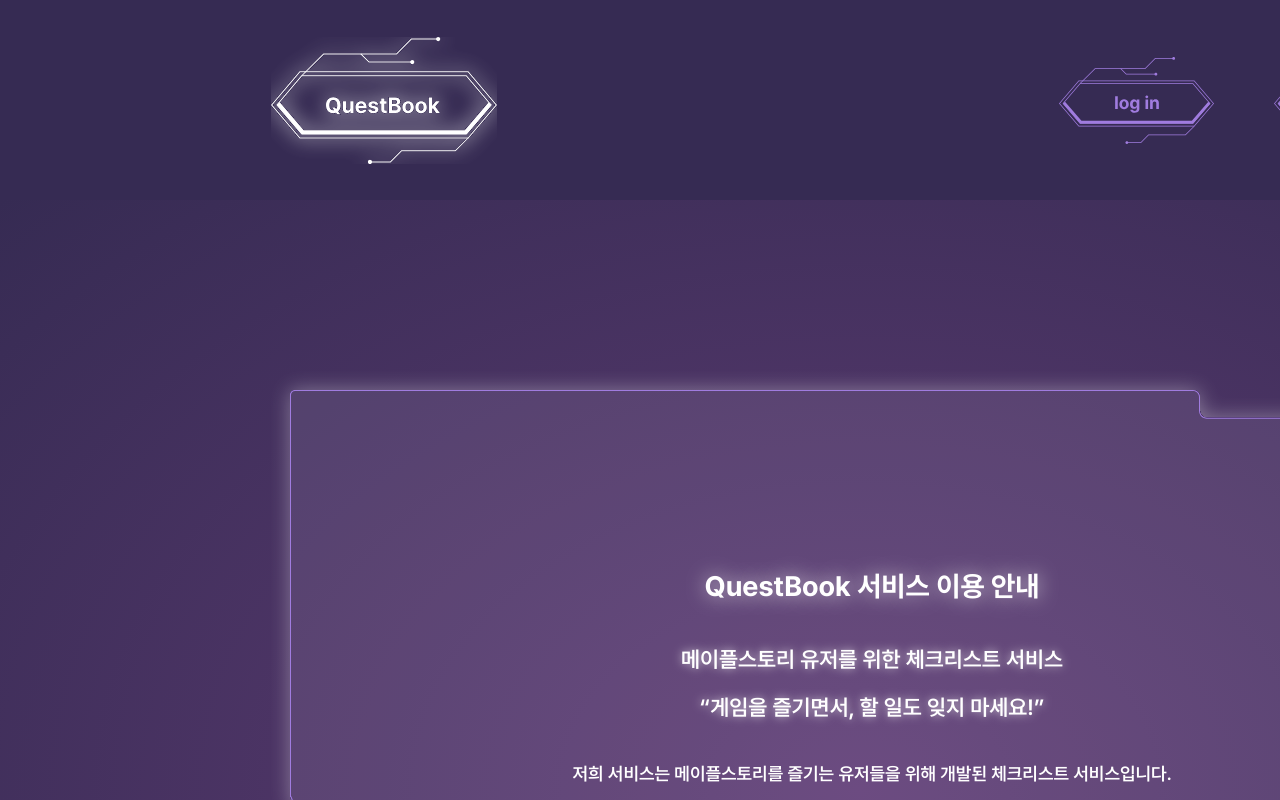
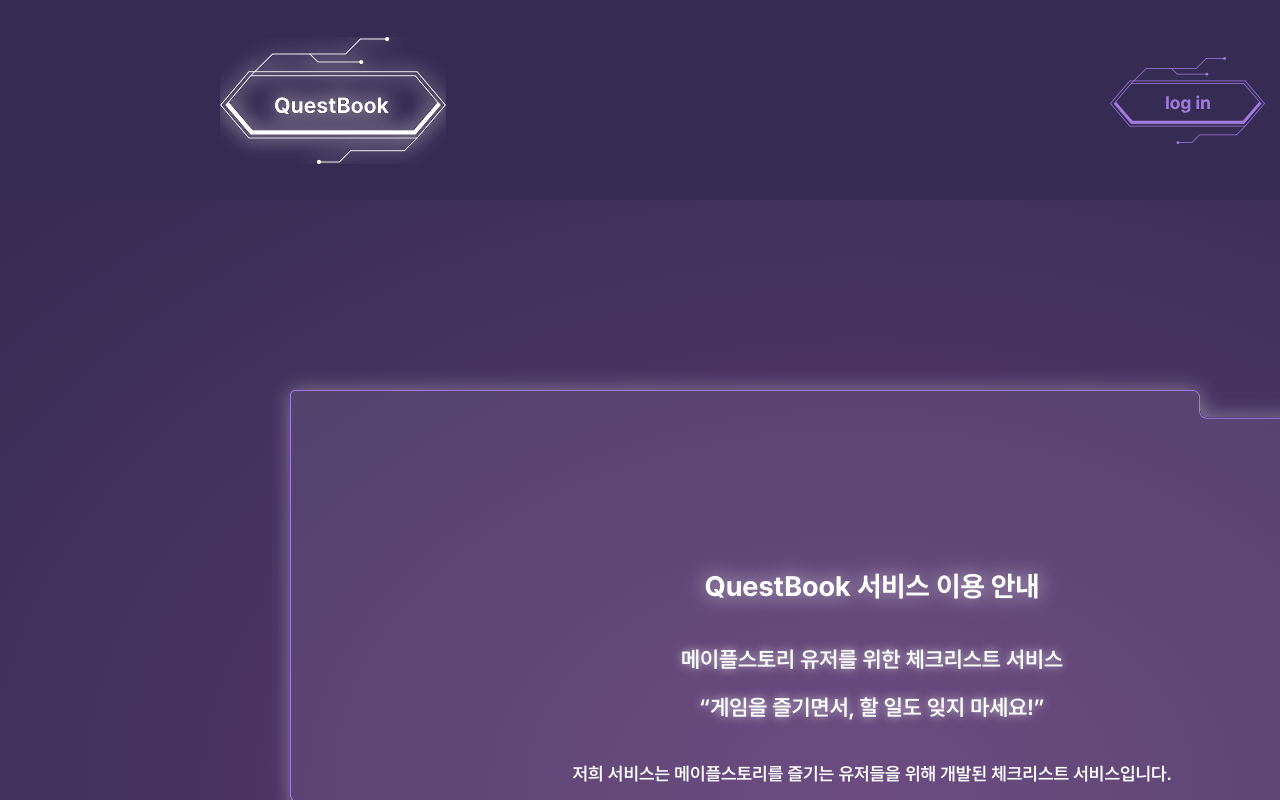
Before and after one commit to eul97/questbook, a React (Create React App) app: page / in a window 1280 px wide. Shown: the top 800 px of the page. Built offline with nearby package versions, Linux system fonts and the light colour scheme; no server answers; the HTML template or start-up script is replaced by a standard one.

Commit message:
feat: TopFrame 가운데 정렬

```diff
--- a/src/frames/TopFrame/TopFrame.jsx
+++ b/src/frames/TopFrame/TopFrame.jsx
@@ -1,4 +1,4 @@
-import { ButtonLayout, Layout } from 'src/frames/TopFrame/TopFrame.styled'
+import { BackGround, ButtonLayout, Layout } from 'src/frames/TopFrame/TopFrame.styled'
 import { LoginButton, LogoutButton, SignUpButton } from 'src/components'
 import { ReactComponent as Logo } from 'src/assets/logo.svg'
 import { useLocation, useNavigate } from 'react-router-dom'
@@ -99,10 +99,12 @@
   // }
 
   return (
-    <Layout>
-      <Logo style={{ cursor: 'pointer' }} onClick={onClickLogo} />
-      {displayButton}
-    </Layout>
+    <BackGround>
+      <Layout>
+        <Logo style={{ cursor: 'pointer' }} onClick={onClickLogo} />
+        {displayButton}
+      </Layout>
+    </BackGround>
   )
 }
 
--- a/src/frames/TopFrame/TopFrame.styled.js
+++ b/src/frames/TopFrame/TopFrame.styled.js
@@ -1,15 +1,12 @@
 import styled from 'styled-components'
 
-export const Layout = styled.div`
+export const BackGround = styled.div`
   display: flex;
-  flex-direction: row;
-
+  justify-content: center;
+  align-items: center;
   width: 100%;
   height: 200px;
   min-height: 200px;
-
-  align-items: center;
-  justify-content: space-around;
 
   background-color: ${({ theme }) => theme.color.background};
 `
@@ -20,3 +17,14 @@
 
   gap: 20px;
 `
+
+export const Layout = styled.div`
+  display: flex;
+  flex-direction: row;
+
+  align-items: center;
+  justify-content: space-between;
+
+  width: 1280px;
+  min-width: 1280px;
+`
```
